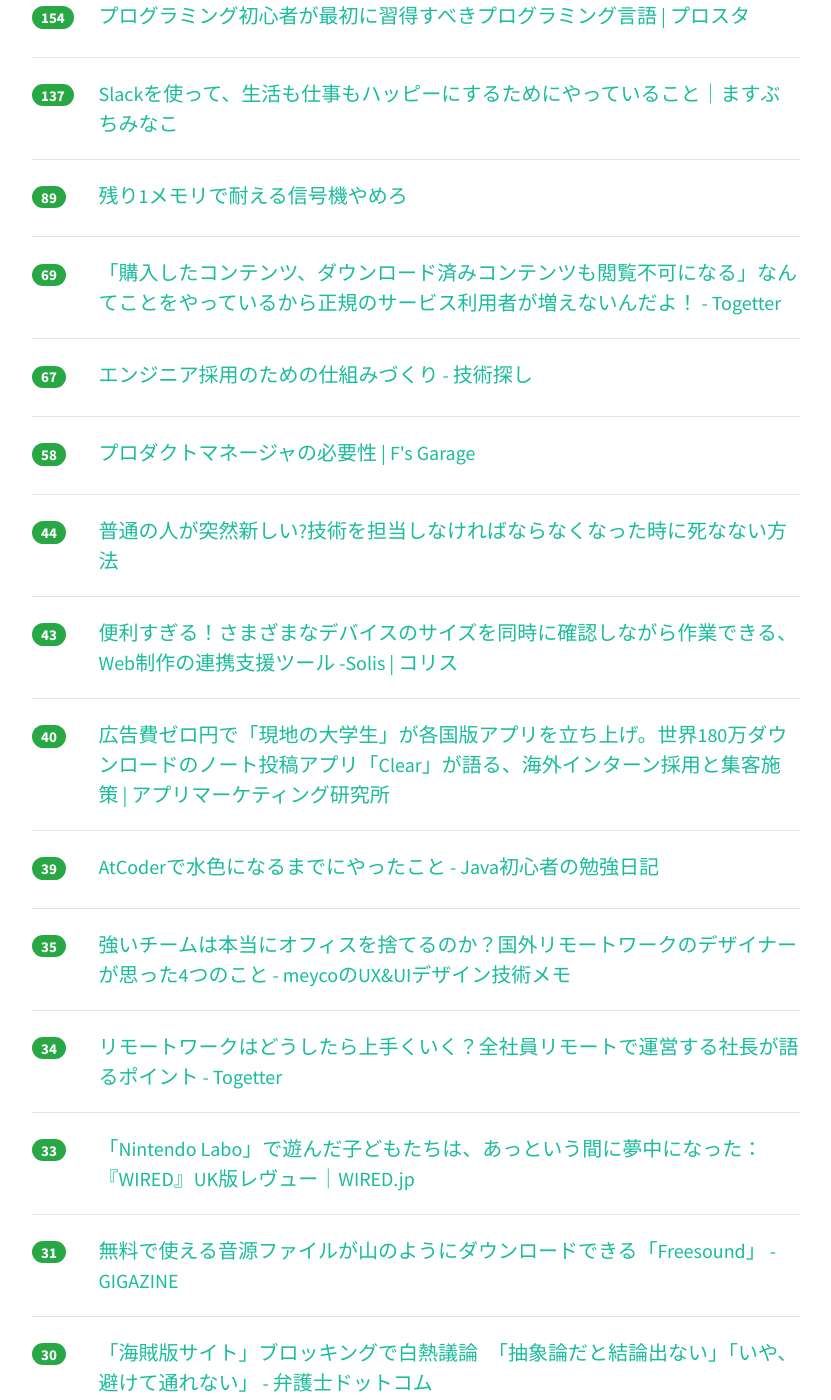
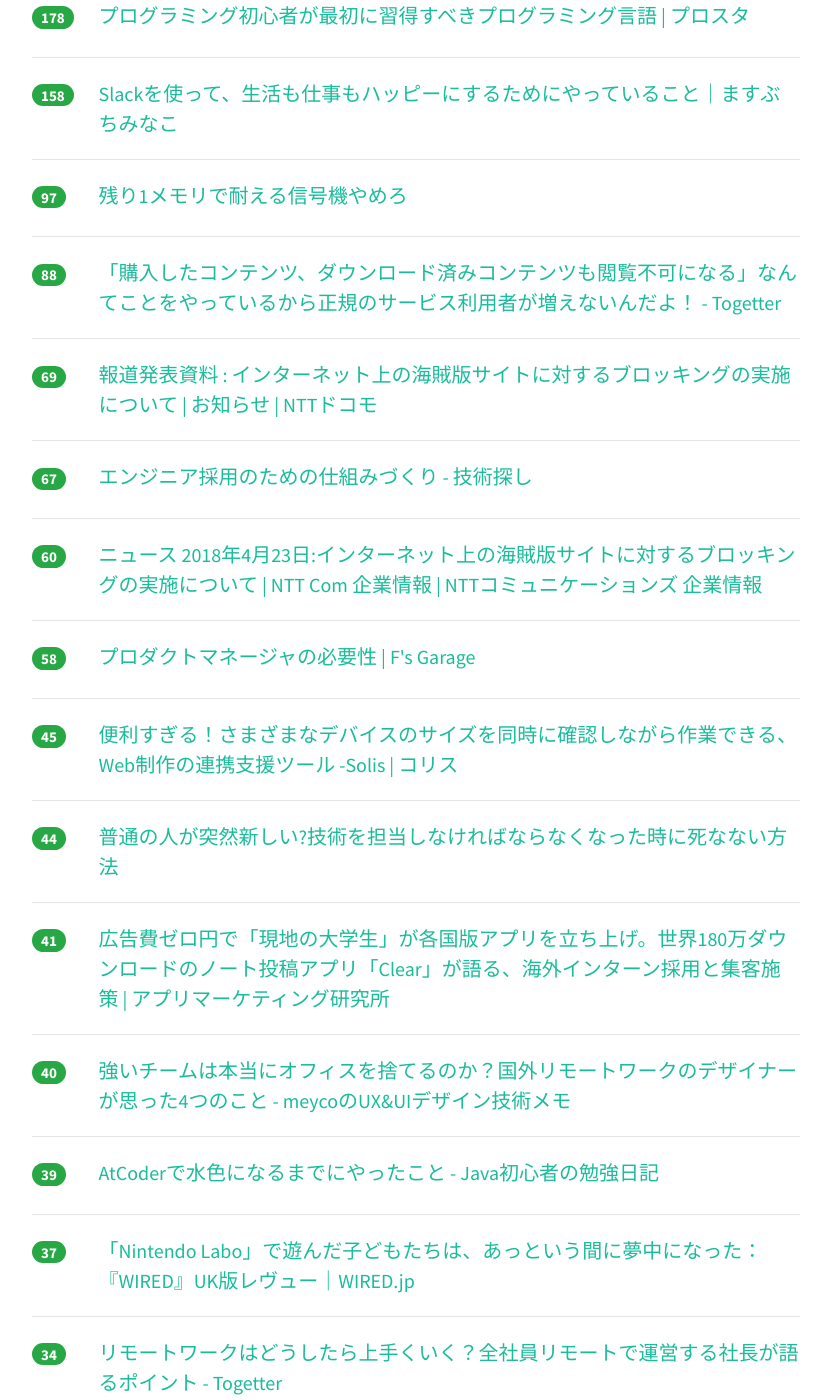
Before and after one commit to yatta47/hatena-matome-site, a Jekyll site: the page built from _posts/2018-04-23-hatena.md, in a window 1280 px wide and 1400 px high, scrolled down 904 px. Shown: the whole window, without its empty margins (224-1055 px from the left). Built offline with Jekyll 4.4.1, drawn with Linux system fonts in a browser that asks for light colours; nearby versions of some CDN libraries; some of the changed text lies outside the part shown.

Commit message:
Updated 2018-04-23

```diff
--- a/_posts/2018-04-23-hatena.md
+++ b/_posts/2018-04-23-hatena.md
@@ -1,19 +1,24 @@
 ---
 layout: post
 title:  "2018-04-23 はてぶIT"
-date:   2018-04-23 16:02:26
+date:   2018-04-23 17:02:02
 tags: [it-hotentry]
 ---
-42 件のデータあり
+45 件のデータあり
 
 <hr><div class="row">
-<div class="col-1"><span class="badge badge-pill badge-success h2">540</span></div>
+<div class="col-1"><span class="badge badge-pill badge-success h2">558</span></div>
 <div class="col-11"><a href='https://news.yahoo.co.jp/byline/yamamotoichiro/20180422-00084326/' target='_blank'>NTTグループが23日月曜にも傘下ISPに対し独自のブロッキング案を発表・実施か(山本一郎) - 個人 - Yahoo!ニュース</a></div>
 </div>
 <hr>
 <div class="row">
-<div class="col-1"><span class="badge badge-pill badge-success h2">211</span></div>
+<div class="col-1"><span class="badge badge-pill badge-success h2">217</span></div>
 <div class="col-11"><a href='http://www.mag2.com/p/money/437235' target='_blank'>Amazon一強時代は終焉へ。「Google」がじわじわとEC界を侵略している＝シバタナオキ | マネーボイス</a></div>
+</div>
+<hr>
+<div class="row">
+<div class="col-1"><span class="badge badge-pill badge-success h2">199</span></div>
+<div class="col-11"><a href='https://www.businessinsider.jp/post-165996' target='_blank'>イーロン・マスク氏がテスラの従業員に送った、生産性を上げるための7つのアドバイス | BUSINESS INSIDER JAPAN</a></div>
 </div>
 <hr>
 <div class="row">
@@ -22,33 +27,33 @@ tags: [it-hotentry]
 </div>
 <hr>
 <div class="row">
-<div class="col-1"><span class="badge badge-pill badge-success h2">186</span></div>
+<div class="col-1"><span class="badge badge-pill badge-success h2">193</span></div>
 <div class="col-11"><a href='http://www.publickey1.jp/blog/18/mysql_802json.html' target='_blank'>MySQL 8.0正式版がリリース。性能が最大で2倍、JSONデータや地理情報などサポート。ロールによるユーザー権限の管理も可能に － Publickey</a></div>
 </div>
 <hr>
 <div class="row">
-<div class="col-1"><span class="badge badge-pill badge-success h2">183</span></div>
-<div class="col-11"><a href='https://www.businessinsider.jp/post-165996' target='_blank'>イーロン・マスク氏がテスラの従業員に送った、生産性を上げるための7つのアドバイス | BUSINESS INSIDER JAPAN</a></div>
-</div>
-<hr>
-<div class="row">
-<div class="col-1"><span class="badge badge-pill badge-success h2">154</span></div>
+<div class="col-1"><span class="badge badge-pill badge-success h2">178</span></div>
 <div class="col-11"><a href='http://programming-study.com/trouble/programming-language-learn/' target='_blank'>プログラミング初心者が最初に習得すべきプログラミング言語 | プロスタ</a></div>
 </div>
 <hr>
 <div class="row">
-<div class="col-1"><span class="badge badge-pill badge-success h2">137</span></div>
+<div class="col-1"><span class="badge badge-pill badge-success h2">158</span></div>
 <div class="col-11"><a href='https://note.hapticweb.org/n/n8e0b97e2c8e0' target='_blank'>Slackを使って、生活も仕事もハッピーにするためにやっていること｜ますぶちみなこ</a></div>
 </div>
 <hr>
 <div class="row">
-<div class="col-1"><span class="badge badge-pill badge-success h2">89</span></div>
+<div class="col-1"><span class="badge badge-pill badge-success h2">97</span></div>
 <div class="col-11"><a href='https://anond.hatelabo.jp/20180422163951' target='_blank'>残り1メモリで耐える信号機やめろ</a></div>
 </div>
 <hr>
 <div class="row">
+<div class="col-1"><span class="badge badge-pill badge-success h2">88</span></div>
+<div class="col-11"><a href='https://togetter.com/li/1220646' target='_blank'>「購入したコンテンツ、ダウンロード済みコンテンツも閲覧不可になる」なんてことをやっているから正規のサービス利用者が増えないんだよ！ - Togetter</a></div>
+</div>
+<hr>
+<div class="row">
 <div class="col-1"><span class="badge badge-pill badge-success h2">69</span></div>
-<div class="col-11"><a href='https://togetter.com/li/1220646' target='_blank'>「購入したコンテンツ、ダウンロード済みコンテンツも閲覧不可になる」なんてことをやっているから正規のサービス利用者が増えないんだよ！ - Togetter</a></div>
+<div class="col-11"><a href='https://www.nttdocomo.co.jp/info/news_release/2018/04/23_00.html' target='_blank'>報道発表資料 : インターネット上の海賊版サイトに対するブロッキングの実施について | お知らせ | NTTドコモ</a></div>
 </div>
 <hr>
 <div class="row">
@@ -57,8 +62,18 @@ tags: [it-hotentry]
 </div>
 <hr>
 <div class="row">
+<div class="col-1"><span class="badge badge-pill badge-success h2">60</span></div>
+<div class="col-11"><a href='https://www.ntt.com/about-us/press-releases/news/article/2018/0423.html' target='_blank'>ニュース 2018年4月23日:インターネット上の海賊版サイトに対するブロッキングの実施について | NTT Com 企業情報 | NTTコミュニケーションズ 企業情報</a></div>
+</div>
+<hr>
+<div class="row">
 <div class="col-1"><span class="badge badge-pill badge-success h2">58</span></div>
 <div class="col-11"><a href='https://f-shin.net/fsgarage/6341' target='_blank'>プロダクトマネージャの必要性 | F's Garage</a></div>
+</div>
+<hr>
+<div class="row">
+<div class="col-1"><span class="badge badge-pill badge-success h2">45</span></div>
+<div class="col-11"><a href='https://coliss.com/articles/build-websites/operation/work/live-design-output-solis.html' target='_blank'>便利すぎる！さまざまなデバイスのサイズを同時に確認しながら作業できる、Web制作の連携支援ツール -Solis | コリス</a></div>
 </div>
 <hr>
 <div class="row">
@@ -67,13 +82,13 @@ tags: [it-hotentry]
 </div>
 <hr>
 <div class="row">
-<div class="col-1"><span class="badge badge-pill badge-success h2">43</span></div>
-<div class="col-11"><a href='https://coliss.com/articles/build-websites/operation/work/live-design-output-solis.html' target='_blank'>便利すぎる！さまざまなデバイスのサイズを同時に確認しながら作業できる、Web制作の連携支援ツール -Solis | コリス</a></div>
+<div class="col-1"><span class="badge badge-pill badge-success h2">41</span></div>
+<div class="col-11"><a href='http://appmarketinglabo.net/clear-marketing/' target='_blank'>広告費ゼロ円で「現地の大学生」が各国版アプリを立ち上げ。世界180万ダウンロードのノート投稿アプリ「Clear」が語る、海外インターン採用と集客施策 | アプリマーケティング研究所</a></div>
 </div>
 <hr>
 <div class="row">
 <div class="col-1"><span class="badge badge-pill badge-success h2">40</span></div>
-<div class="col-11"><a href='http://appmarketinglabo.net/clear-marketing/' target='_blank'>広告費ゼロ円で「現地の大学生」が各国版アプリを立ち上げ。世界180万ダウンロードのノート投稿アプリ「Clear」が語る、海外インターン採用と集客施策 | アプリマーケティング研究所</a></div>
+<div class="col-11"><a href='http://meyco.hateblo.jp/entry/2018/04/23/012939' target='_blank'>強いチームは本当にオフィスを捨てるのか？国外リモートワークのデザイナーが思った4つのこと - meycoのUX&UIデザイン技術メモ</a></div>
 </div>
 <hr>
 <div class="row">
@@ -82,8 +97,8 @@ tags: [it-hotentry]
 </div>
 <hr>
 <div class="row">
-<div class="col-1"><span class="badge badge-pill badge-success h2">35</span></div>
-<div class="col-11"><a href='http://meyco.hateblo.jp/entry/2018/04/23/012939' target='_blank'>強いチームは本当にオフィスを捨てるのか？国外リモートワークのデザイナーが思った4つのこと - meycoのUX&UIデザイン技術メモ</a></div>
+<div class="col-1"><span class="badge badge-pill badge-success h2">37</span></div>
+<div class="col-11"><a href='https://wired.jp/2018/04/23/nintendo-labo-review-uk/' target='_blank'>「Nintendo Labo」で遊んだ子どもたちは、あっという間に夢中になった：『WIRED』UK版レヴュー｜WIRED.jp</a></div>
 </div>
 <hr>
 <div class="row">
@@ -92,8 +107,8 @@ tags: [it-hotentry]
 </div>
 <hr>
 <div class="row">
-<div class="col-1"><span class="badge badge-pill badge-success h2">33</span></div>
-<div class="col-11"><a href='https://wired.jp/2018/04/23/nintendo-labo-review-uk/' target='_blank'>「Nintendo Labo」で遊んだ子どもたちは、あっという間に夢中になった：『WIRED』UK版レヴュー｜WIRED.jp</a></div>
+<div class="col-1"><span class="badge badge-pill badge-success h2">31</span></div>
+<div class="col-11"><a href='https://www.bengo4.com/internet/n_7763/' target='_blank'>「海賊版サイト」ブロッキングで白熱議論　「抽象論だと結論出ない」「いや、避けて通れない」 - 弁護士ドットコム</a></div>
 </div>
 <hr>
 <div class="row">
@@ -102,13 +117,13 @@ tags: [it-hotentry]
 </div>
 <hr>
 <div class="row">
-<div class="col-1"><span class="badge badge-pill badge-success h2">30</span></div>
-<div class="col-11"><a href='https://www.bengo4.com/internet/n_7763/' target='_blank'>「海賊版サイト」ブロッキングで白熱議論　「抽象論だと結論出ない」「いや、避けて通れない」 - 弁護士ドットコム</a></div>
+<div class="col-1"><span class="badge badge-pill badge-success h2">31</span></div>
+<div class="col-11"><a href='https://sfujiwara.hatenablog.com/entry/2018/04/23/113316' target='_blank'>maprobe - Mackerel のホスト情報と連携する外形監視エージェントを作った - 酒日記 はてな支店</a></div>
 </div>
 <hr>
 <div class="row">
-<div class="col-1"><span class="badge badge-pill badge-success h2">30</span></div>
-<div class="col-11"><a href='https://sfujiwara.hatenablog.com/entry/2018/04/23/113316' target='_blank'>maprobe - Mackerel のホスト情報と連携する外形監視エージェントを作った - 酒日記 はてな支店</a></div>
+<div class="col-1"><span class="badge badge-pill badge-success h2">29</span></div>
+<div class="col-11"><a href='https://forest.watch.impress.co.jp/docs/bookwatch/digipub/1118474.html' target='_blank'>「漫画村」などの海賊版サイトを潰すために出版業界が行ってきたことは？ - 鷹野凌のデジタル出版最前線 - 窓の杜</a></div>
 </div>
 <hr>
 <div class="row">
@@ -117,7 +132,7 @@ tags: [it-hotentry]
 </div>
 <hr>
 <div class="row">
-<div class="col-1"><span class="badge badge-pill badge-success h2">25</span></div>
+<div class="col-1"><span class="badge badge-pill badge-success h2">26</span></div>
 <div class="col-11"><a href='https://internet.watch.impress.co.jp/docs/column/shimizu/1118024.html' target='_blank'>Win10+O365+簡易版Intuneで機能も料金もちょうどいいさじ加減　「Microsoft 365 Business」に加入してみた【イニシャルB】 - INTERNET Watch</a></div>
 </div>
 <hr>
@@ -137,8 +152,8 @@ tags: [it-hotentry]
 </div>
 <hr>
 <div class="row">
-<div class="col-1"><span class="badge badge-pill badge-success h2">22</span></div>
-<div class="col-11"><a href='https://forest.watch.impress.co.jp/docs/bookwatch/digipub/1118474.html' target='_blank'>「漫画村」などの海賊版サイトを潰すために出版業界が行ってきたことは？ - 鷹野凌のデジタル出版最前線 - 窓の杜</a></div>
+<div class="col-1"><span class="badge badge-pill badge-success h2">21</span></div>
+<div class="col-11"><a href='https://www.nikkei.com/article/DGXMZO29556940Y8A410C1FFR000/' target='_blank'>広がる「天才プログラマー」人脈　企業価値5000億円超　　：日本経済新聞</a></div>
 </div>
 <hr>
 <div class="row">
@@ -163,17 +178,17 @@ tags: [it-hotentry]
 <hr>
 <div class="row">
 <div class="col-1"><span class="badge badge-pill badge-success h2">19</span></div>
-<div class="col-11"><a href='https://www.nikkei.com/article/DGXMZO29556940Y8A410C1FFR000/' target='_blank'>広がる「天才プログラマー」人脈　企業価値5000億円超　　：日本経済新聞</a></div>
+<div class="col-11"><a href='http://tech.nikkeibp.co.jp/atcl/nxt/column/18/00148/041900011/' target='_blank'>IT部門を見捨てられない人月商売のSIerの悲惨 | 日経 xTECH（クロステック）</a></div>
 </div>
 <hr>
 <div class="row">
 <div class="col-1"><span class="badge badge-pill badge-success h2">18</span></div>
-<div class="col-11"><a href='http://tech.nikkeibp.co.jp/atcl/nxt/column/18/00148/041900011/' target='_blank'>IT部門を見捨てられない人月商売のSIerの悲惨 | 日経 xTECH（クロステック）</a></div>
+<div class="col-11"><a href='https://akiba-pc.watch.impress.co.jp/docs/news/news/1118366.html' target='_blank'>VIVE Proの“フルセット版”が発売、新型ベースステーションやコントローラーが付属 - AKIBA PC Hotline!</a></div>
 </div>
 <hr>
 <div class="row">
-<div class="col-1"><span class="badge badge-pill badge-success h2">17</span></div>
-<div class="col-11"><a href='https://akiba-pc.watch.impress.co.jp/docs/news/news/1118366.html' target='_blank'>VIVE Proの“フルセット版”が発売、新型ベースステーションやコントローラーが付属 - AKIBA PC Hotline!</a></div>
+<div class="col-1"><span class="badge badge-pill badge-success h2">18</span></div>
+<div class="col-11"><a href='http://news.tv-asahi.co.jp/news_society/articles/000125724.html' target='_blank'>高須クリニックの訴え退け　“名誉毀損”裁判</a></div>
 </div>
 <hr>
 <div class="row">
@@ -182,18 +197,13 @@ tags: [it-hotentry]
 </div>
 <hr>
 <div class="row">
-<div class="col-1"><span class="badge badge-pill badge-success h2">17</span></div>
-<div class="col-11"><a href='https://www.ntt.com/about-us/press-releases/news/article/2018/0423.html' target='_blank'>ニュース 2018年4月23日:インターネット上の海賊版サイトに対するブロッキングの実施について | NTT Com 企業情報 | NTTコミュニケーションズ 企業情報</a></div>
-</div>
-<hr>
-<div class="row">
-<div class="col-1"><span class="badge badge-pill badge-success h2">14</span></div>
+<div class="col-1"><span class="badge badge-pill badge-success h2">16</span></div>
 <div class="col-11"><a href='http://b.hatena.ne.jp/entry/s/togetter.com/li/1220572' target='_blank'>はてなブックマーク - オタクが人間であると証明せよ(最近のオタク差別論争の中でのやりとりから抜粋) - Togetter</a></div>
 </div>
 <hr>
 <div class="row">
 <div class="col-1"><span class="badge badge-pill badge-success h2">13</span></div>
-<div class="col-11"><a href='https://www.nttdocomo.co.jp/info/news_release/2018/04/23_00.html' target='_blank'>報道発表資料 : インターネット上の海賊版サイトに対するブロッキングの実施について | お知らせ | NTTドコモ</a></div>
+<div class="col-11"><a href='https://www.asahi.com/articles/ASL4R4Q81L4RULFA01G.html' target='_blank'>海賊版サイト、ＮＴＴが接続遮断へ　政府要請受け初実施：朝日新聞デジタル</a></div>
 </div>
 <hr>
 <div class="row">
@@ -212,6 +222,11 @@ tags: [it-hotentry]
 </div>
 <hr>
 <div class="row">
+<div class="col-1"><span class="badge badge-pill badge-success h2">5</span></div>
+<div class="col-11"><a href='https://www.irasutoya.com/2018/04/blog-post_856.html' target='_blank'>サイトブロッキングのイラスト | かわいいフリー素材集 いらすとや</a></div>
+</div>
+<hr>
+<div class="row">
 <div class="col-1"><span class="badge badge-pill badge-success h2">0</span></div>
 <div class="col-11"><a href='http://d.hatena.ne.jp/nowokay/20180422#1524417422' target='_blank'>GraalVMでRust動かしたりレイトレをネイティブコンパイルしたり - きしだのはてな</a></div>
 </div>
```
